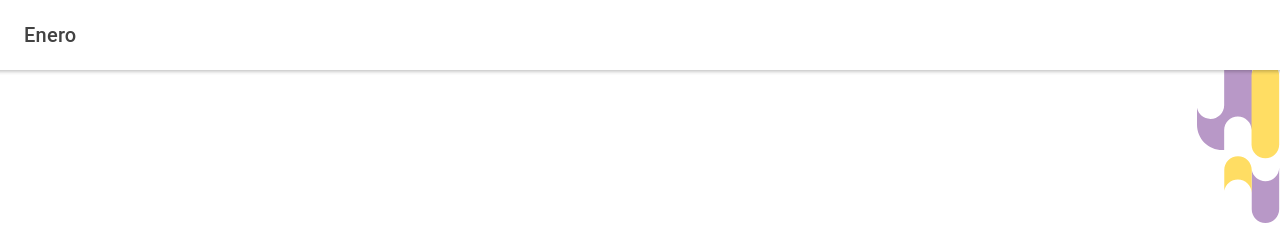
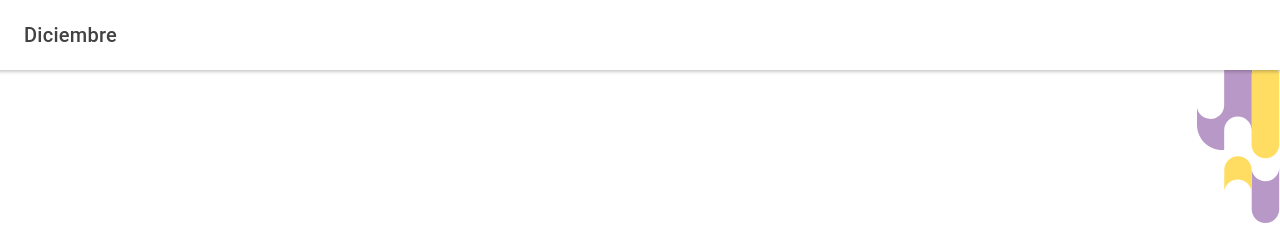
Before and after one commit to MakingSense/doppler-calendar, a React (Create React App) app: page /diciembre in a window 1280 px wide. Shown: the top 225 px of the page. Built offline with nearby package versions, Linux system fonts and the light colour scheme.

Commit message:
update(months)
Update name functions according to month names

```diff
--- a/src/pages/abril.tsx
+++ b/src/pages/abril.tsx
@@ -13,7 +13,7 @@ import { arrowBack } from 'ionicons/icons';
 import './months.css';
 import EventList from '../components/EventList';
 
-const enero = () => {
+const abril = () => {
     return (
         <IonPage>
             <IonHeader>
@@ -21,7 +21,7 @@ const enero = () => {
                     <IonButtons slot="start">
                         <IonBackButton text="" icon={arrowBack}/>
                     </IonButtons>
-                    <IonTitle>Enero</IonTitle>
+                    <IonTitle>Abril</IonTitle>
                 </IonToolbar>
             </IonHeader>
             <IonContent className="ion-padding month--content">
@@ -31,4 +31,4 @@ const enero = () => {
         );
     };
 
-    export default enero;
+    export default abril;
--- a/src/pages/agosto.tsx
+++ b/src/pages/agosto.tsx
@@ -13,7 +13,7 @@ import { arrowBack } from 'ionicons/icons';
 import './months.css';
 import EventList from '../components/EventList';
 
-const enero = () => {
+const agosto = () => {
     return (
         <IonPage>
             <IonHeader>
@@ -21,7 +21,7 @@ const enero = () => {
                     <IonButtons slot="start">
                         <IonBackButton text="" icon={arrowBack}/>
                     </IonButtons>
-                    <IonTitle>Enero</IonTitle>
+                    <IonTitle>Agosto</IonTitle>
                 </IonToolbar>
             </IonHeader>
             <IonContent className="ion-padding month--content">
@@ -31,4 +31,4 @@ const enero = () => {
         );
     };
 
-    export default enero;
+    export default agosto;
--- a/src/pages/diciembre.tsx
+++ b/src/pages/diciembre.tsx
@@ -13,7 +13,7 @@ import { arrowBack } from 'ionicons/icons';
 import './months.css';
 import EventList from '../components/EventList';
 
-const enero = () => {
+const diciembre = () => {
     return (
         <IonPage>
             <IonHeader>
@@ -21,7 +21,7 @@ const enero = () => {
                     <IonButtons slot="start">
                         <IonBackButton text="" icon={arrowBack}/>
                     </IonButtons>
-                    <IonTitle>Enero</IonTitle>
+                    <IonTitle>Diciembre</IonTitle>
                 </IonToolbar>
             </IonHeader>
             <IonContent className="ion-padding month--content">
@@ -31,4 +31,4 @@ const enero = () => {
         );
     };
 
-    export default enero;
+    export default diciembre;
--- a/src/pages/julio.tsx
+++ b/src/pages/julio.tsx
@@ -13,7 +13,7 @@ import { arrowBack } from 'ionicons/icons';
 import './months.css';
 import EventList from '../components/EventList';
 
-const enero = () => {
+const julio = () => {
     return (
         <IonPage>
             <IonHeader>
@@ -21,7 +21,7 @@ const enero = () => {
                     <IonButtons slot="start">
                         <IonBackButton text="" icon={arrowBack}/>
                     </IonButtons>
-                    <IonTitle>Enero</IonTitle>
+                    <IonTitle>Julio</IonTitle>
                 </IonToolbar>
             </IonHeader>
             <IonContent className="ion-padding month--content">
@@ -31,4 +31,4 @@ const enero = () => {
         );
     };
 
-    export default enero;
+    export default julio;
--- a/src/pages/junio.tsx
+++ b/src/pages/junio.tsx
@@ -13,7 +13,7 @@ import { arrowBack } from 'ionicons/icons';
 import './months.css';
 import EventList from '../components/EventList';
 
-const enero = () => {
+const junio = () => {
     return (
         <IonPage>
             <IonHeader>
@@ -21,7 +21,7 @@ const enero = () => {
                     <IonButtons slot="start">
                         <IonBackButton text="" icon={arrowBack}/>
                     </IonButtons>
-                    <IonTitle>Enero</IonTitle>
+                    <IonTitle>Junio</IonTitle>
                 </IonToolbar>
             </IonHeader>
             <IonContent className="ion-padding month--content">
@@ -31,4 +31,4 @@ const enero = () => {
         );
     };
 
-    export default enero;
+    export default junio;
--- a/src/pages/marzo.tsx
+++ b/src/pages/marzo.tsx
@@ -13,7 +13,7 @@ import { arrowBack } from 'ionicons/icons';
 import './months.css';
 import EventList from '../components/EventList';
 
-const enero = () => {
+const marzo = () => {
     return (
         <IonPage>
             <IonHeader>
@@ -21,7 +21,7 @@ const enero = () => {
                     <IonButtons slot="start">
                         <IonBackButton text="" icon={arrowBack}/>
                     </IonButtons>
-                    <IonTitle>Enero</IonTitle>
+                    <IonTitle>Marzo</IonTitle>
                 </IonToolbar>
             </IonHeader>
             <IonContent className="ion-padding month--content">
@@ -31,4 +31,4 @@ const enero = () => {
         );
     };
 
-    export default enero;
+    export default marzo;
--- a/src/pages/mayo.tsx
+++ b/src/pages/mayo.tsx
@@ -13,7 +13,7 @@ import { arrowBack } from 'ionicons/icons';
 import './months.css';
 import EventList from '../components/EventList';
 
-const enero = () => {
+const mayo = () => {
     return (
         <IonPage>
             <IonHeader>
@@ -21,7 +21,7 @@ const enero = () => {
                     <IonButtons slot="start">
                         <IonBackButton text="" icon={arrowBack}/>
                     </IonButtons>
-                    <IonTitle>Enero</IonTitle>
+                    <IonTitle>Mayo</IonTitle>
                 </IonToolbar>
             </IonHeader>
             <IonContent className="ion-padding month--content">
@@ -31,4 +31,4 @@ const enero = () => {
         );
     };
 
-    export default enero;
+    export default mayo;
--- a/src/pages/noviembre.tsx
+++ b/src/pages/noviembre.tsx
@@ -13,7 +13,7 @@ import { arrowBack } from 'ionicons/icons';
 import './months.css';
 import EventList from '../components/EventList';
 
-const enero = () => {
+const noviembre = () => {
     return (
         <IonPage>
             <IonHeader>
@@ -21,7 +21,7 @@ const enero = () => {
                     <IonButtons slot="start">
                         <IonBackButton text="" icon={arrowBack}/>
                     </IonButtons>
-                    <IonTitle>Enero</IonTitle>
+                    <IonTitle>Noviembre</IonTitle>
                 </IonToolbar>
             </IonHeader>
             <IonContent className="ion-padding month--content">
@@ -31,4 +31,4 @@ const enero = () => {
         );
     };
 
-    export default enero;
+    export default noviembre;
--- a/src/pages/octubre.tsx
+++ b/src/pages/octubre.tsx
@@ -13,7 +13,7 @@ import { arrowBack } from 'ionicons/icons';
 import './months.css';
 import EventList from '../components/EventList';
 
-const enero = () => {
+const octubre = () => {
     return (
         <IonPage>
             <IonHeader>
@@ -21,7 +21,7 @@ const enero = () => {
                     <IonButtons slot="start">
                         <IonBackButton text="" icon={arrowBack}/>
                     </IonButtons>
-                    <IonTitle>Enero</IonTitle>
+                    <IonTitle>Octubre</IonTitle>
                 </IonToolbar>
             </IonHeader>
             <IonContent className="ion-padding month--content">
@@ -31,4 +31,4 @@ const enero = () => {
         );
     };
 
-    export default enero;
+    export default octubre;
--- a/src/pages/septiembre.tsx
+++ b/src/pages/septiembre.tsx
@@ -13,7 +13,7 @@ import { arrowBack } from 'ionicons/icons';
 import './months.css';
 import EventList from '../components/EventList';
 
-const enero = () => {
+const septiembre = () => {
     return (
         <IonPage>
             <IonHeader>
@@ -21,7 +21,7 @@ const enero = () => {
                     <IonButtons slot="start">
                         <IonBackButton text="" icon={arrowBack}/>
                     </IonButtons>
-                    <IonTitle>Enero</IonTitle>
+                    <IonTitle>Septiembre</IonTitle>
                 </IonToolbar>
             </IonHeader>
             <IonContent className="ion-padding month--content">
@@ -31,4 +31,4 @@ const enero = () => {
         );
     };
 
-    export default enero;
+    export default septiembre;
```
